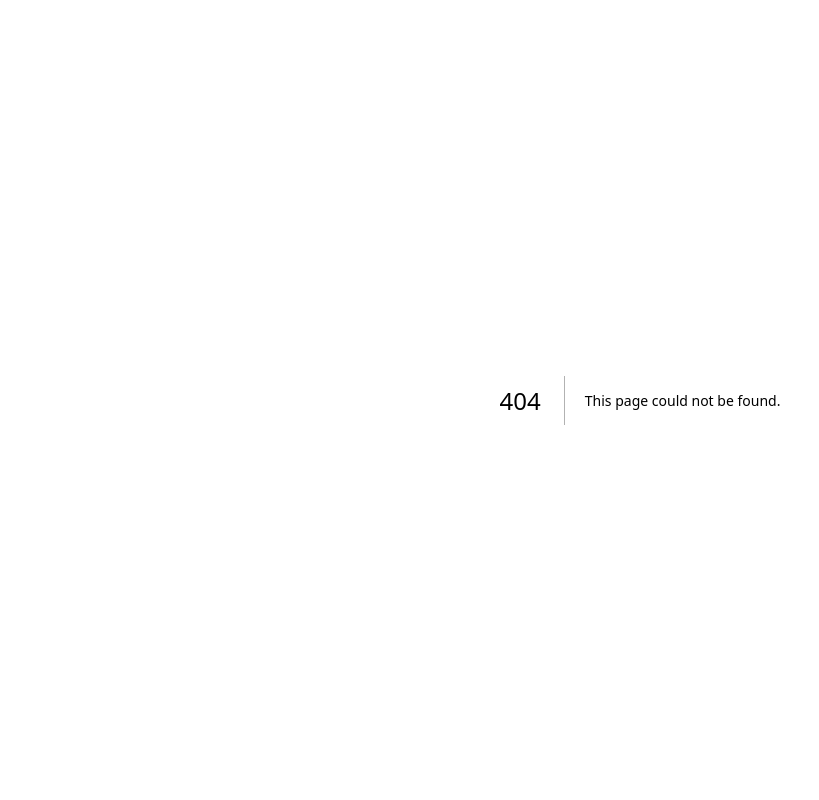
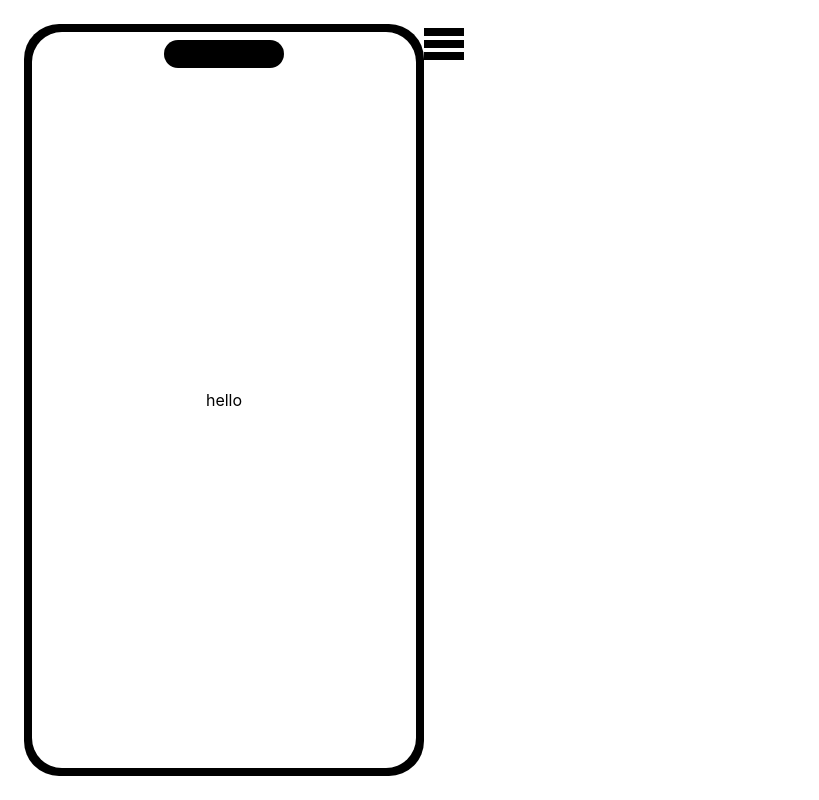
Before and after one commit to Kulbir-Singh/picclip, a Next.js app: page /iphone in a window 1280 px wide. Before the commit this address had no page. Shown: the whole page, without its empty margins (0-819 px from the left). Built offline with nearby package versions, Linux system fonts and the light colour scheme.

Commit message:
fixed daily image error and resets error

```diff
--- a/pages/index.tsx
+++ b/pages/index.tsx
@@ -18,6 +18,7 @@ export default function Home() {
       { word: "", accuracy: 0 },
       { word: "", accuracy: 0 },
     ],
+    time: 0,
   });
 
   const getDailyWord = async () => {
@@ -37,26 +38,9 @@ export default function Home() {
     //   false
     // );
     const storedGuesses = window.localStorage.getItem("guesses");
+
     const d = new Date();
-    let time =
-      d.getHours().toString() +
-      d.getMinutes().toString() +
-      d.getSeconds().toString();
-    if (time === "000") {
-      window.localStorage.setItem(
-        "guesses",
-        JSON.stringify({
-          remainGuesses: 5,
-          answers: [
-            { word: "", accuracy: 0 },
-            { word: "", accuracy: 0 },
-            { word: "", accuracy: 0 },
-            { word: "", accuracy: 0 },
-            { word: "", accuracy: 0 },
-          ],
-        })
-      );
-    }
+    const time = (d.getMonth() + 1) * 100 + d.getDate();
     if (!storedGuesses) {
       window.localStorage.setItem(
         "guesses",
@@ -69,10 +53,29 @@ export default function Home() {
             { word: "", accuracy: 0 },
             { word: "", accuracy: 0 },
           ],
+          time: time,
         })
       );
     } else {
       const data = JSON.parse(storedGuesses);
+
+      if (time > data.time) {
+        window.localStorage.setItem(
+          "guesses",
+          JSON.stringify({
+            remainGuesses: 5,
+            answers: [
+              { word: "", accuracy: 0 },
+              { word: "", accuracy: 0 },
+              { word: "", accuracy: 0 },
+              { word: "", accuracy: 0 },
+              { word: "", accuracy: 0 },
+            ],
+            time: time,
+          })
+        );
+      }
+
       setGuesses(data);
       setIndex(5 - data.remainGuesses + 1);
     }
--- /dev/null
+++ b/pages/iphone.tsx
@@ -0,0 +1,26 @@
+import React from "react";
+
+export default function iphone() {
+  return (
+    <div className="flex h-screen p-6 text-black bg-white">
+      <div className="w-full max-w-[400px] h-full max-h-[800px] rounded-[35px] relative p-2 bg-black flex justify-center">
+        <div className="absolute w-[120px] -m-auto top-4 h-7 rounded-3xl bg-black" />
+        <div className="h-full rounded-[30px] bg-white w-full text-black flex items-center justify-center">
+          hello
+        </div>
+      </div>
+      <div>
+        <label htmlFor="menu" className="relative">
+          <input type="checkbox" className="w-10 h-10 sr-only peer" id="menu" />
+
+          <div className="w-10 cursor-pointer z-50 peer-checked:first:[&>div]:rotate-45 first:[&>div]:rotate-0 peer-checked:last:[&>div]:-rotate-45 peer-checked:last:[&>div]:-top-3 first:[&>div]:top-0 peer-checked:first:[&>div]:top-3 last:[&>div]:top-0 last:[&>div]:rotate-0 peer-checked:even:[&>div]:w-0 h-10 relative flex flex-col justify-evenly items-center">
+            <div className="relative w-10 h-2 duration-700 bg-black"></div>
+            <div className="w-10 h-2 duration-300 bg-black"></div>
+            <div className="relative w-10 h-2 duration-700 bg-black"></div>
+          </div>
+          <div className="absolute top-0 right-0 w-0 h-full overflow-hidden duration-500 bg-blue-200 peer-checked:bg-blue-500 peer-checked:w-20"></div>
+        </label>
+      </div>
+    </div>
+  );
+}
```
